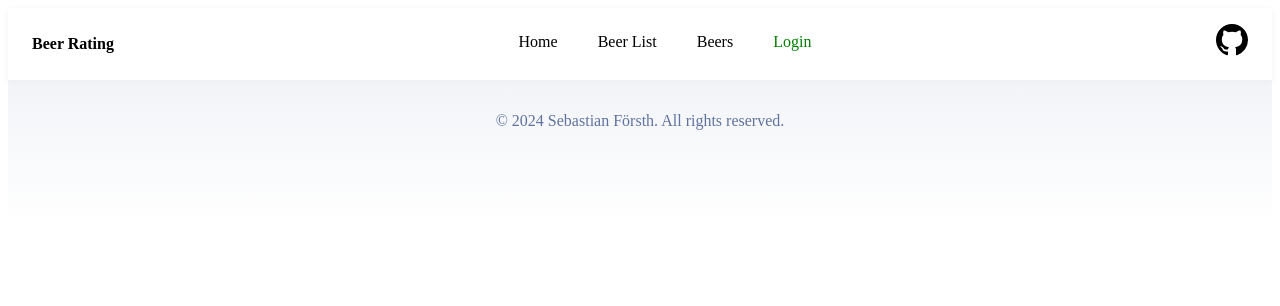
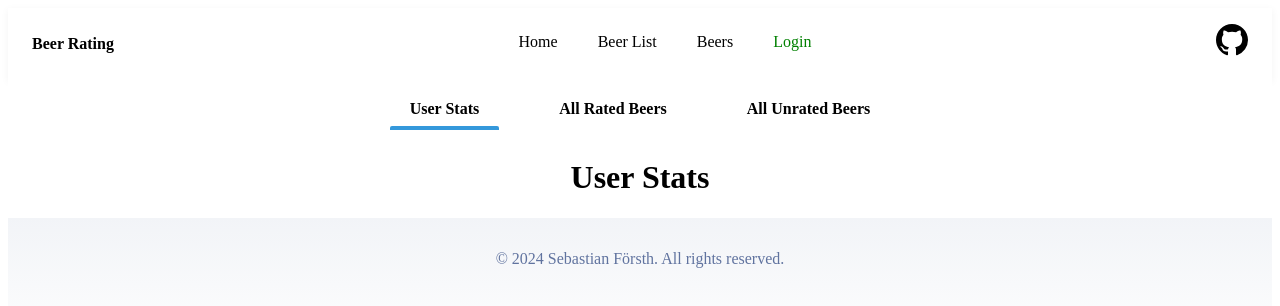
Before and after one commit to romaswe/beerrating, a Vue app in the folder beer-rating-client-vue/: page /profile in a window 1280 px wide. Shown: the top 306 px of the page. Built offline with nearby package versions, Linux system fonts and the light colour scheme.

Commit message:
WIP: Start of profile page

```diff
--- a/beer-rating-client-vue/src/components/Navbar.vue
+++ b/beer-rating-client-vue/src/components/Navbar.vue
@@ -16,6 +16,7 @@
           <RouterLink class="nav-link" to="/beers">Beers</RouterLink>
           <!-- Show more links if the user is logged in -->
           <template v-if="isLoggedIn">
+            <RouterLink class="nav-link" to="/profile">Profile</RouterLink>
             <!-- Example: Show Admin only if the role is 'admin' -->
             <RouterLink class="nav-link" v-if="userRole === 'admin'" to="/admin">Admin</RouterLink>
             <!-- Add more links based on the user role here -->
--- /dev/null
+++ b/beer-rating-client-vue/src/components/UserNotRatedBeersComponent.vue
@@ -0,0 +1,12 @@
+<template>
+  <h1>User Not Rated beers</h1>
+</template>
+
+<script lang="ts">
+import { defineComponent } from 'vue'
+
+export default defineComponent({
+  name: 'UserNotRatedBeersComponent'
+})
+</script>
+<style scoped></style>
--- /dev/null
+++ b/beer-rating-client-vue/src/components/UserRatedBeersComponent.vue
@@ -0,0 +1,12 @@
+<template>
+  <h1>User Rated beers</h1>
+</template>
+
+<script lang="ts">
+import { defineComponent } from 'vue'
+
+export default defineComponent({
+  name: 'UserRatedBeersComponent'
+})
+</script>
+<style scoped></style>
--- /dev/null
+++ b/beer-rating-client-vue/src/components/UserStatsComponent.vue
@@ -0,0 +1,12 @@
+<template>
+  <h1>User Stats</h1>
+</template>
+
+<script lang="ts">
+import { defineComponent } from 'vue'
+
+export default defineComponent({
+  name: 'UserStatsComponent'
+})
+</script>
+<style scoped></style>
--- a/beer-rating-client-vue/src/router/index.ts
+++ b/beer-rating-client-vue/src/router/index.ts
@@ -2,6 +2,7 @@ import { createRouter, createWebHistory } from 'vue-router'
 import HomeView from '@/views/HomeView.vue'
 import BeerView from '@/views/BeerView.vue'
 import LoginView from '@/views/LoginView.vue' // Import LoginView
+import ProfileView from '@/views/ProfileView.vue'
 
 const router = createRouter({
   history: createWebHistory(import.meta.env.BASE_URL),
@@ -27,6 +28,11 @@ const router = createRouter({
       component: BeerView
     },
     {
+      path: '/profile',
+      name: 'profile',
+      component: ProfileView
+    },
+    {
       path: '/login',
       name: 'login',
       component: LoginView // Add Login route
--- /dev/null
+++ b/beer-rating-client-vue/src/views/ProfileView.vue
@@ -0,0 +1,109 @@
+<template>
+  <!-- Navigation Bar -->
+  <nav class="navbar">
+    <ul class="nav-list">
+      <li :class="{ active: activeTab === 'stats' }" @click="setActiveTab('stats')">
+        <a href="#">User Stats</a>
+      </li>
+      <li :class="{ active: activeTab === 'rated' }" @click="setActiveTab('rated')">
+        <a href="#">All Rated Beers</a>
+      </li>
+      <li :class="{ active: activeTab === 'unrated' }" @click="setActiveTab('unrated')">
+        <a href="#">All Unrated Beers</a>
+      </li>
+    </ul>
+  </nav>
+
+  <!-- Content based on the active tab -->
+  <div class="profile-content">
+    <UserStatsComponent v-if="activeTab === 'stats'" />
+    <UserRatedBeersComponent v-if="activeTab === 'rated'" />
+    <UserNotRatedBeersComponent v-if="activeTab === 'unrated'" />
+  </div>
+</template>
+
+<script lang="ts">
+import UserNotRatedBeersComponent from '@/components/UserNotRatedBeersComponent.vue'
+import UserRatedBeersComponent from '@/components/UserRatedBeersComponent.vue'
+import UserStatsComponent from '@/components/UserStatsComponent.vue'
+import { defineComponent, ref } from 'vue'
+
+export default defineComponent({
+  name: 'ProfileView',
+  components: {
+    UserStatsComponent,
+    UserRatedBeersComponent,
+    UserNotRatedBeersComponent
+  },
+  setup() {
+    // Managing the active tab state
+    const activeTab = ref('stats')
+
+    const setActiveTab = (tab: string) => {
+      activeTab.value = tab
+    }
+
+    return {
+      activeTab,
+      setActiveTab
+    }
+  }
+})
+</script>
+
+<style scoped>
+/* Navbar styling */
+.navbar {
+  background-color: white;
+  padding: 10px 0;
+  margin-bottom: 20px;
+}
+
+.nav-list {
+  list-style-type: none;
+  display: flex;
+  justify-content: center;
+  padding: 0;
+  margin: 0;
+}
+
+.nav-list li {
+  margin: 0 20px;
+  position: relative;
+}
+
+.nav-list li a {
+  text-decoration: none;
+  color: black;
+  font-weight: bold;
+  padding: 10px 20px;
+  display: block;
+  transition: color 0.3s ease;
+}
+
+.nav-list li.active a {
+  color: black; /* Keep text color consistent */
+}
+
+.nav-list li a:hover {
+  color: #3498db; /* Hover effect for text */
+}
+
+/* Active tab indicator (colored bar under the active tab) */
+.nav-list li.active::after {
+  content: '';
+  position: absolute;
+  bottom: -2px;
+  left: 0;
+  right: 0;
+  height: 4px;
+  background-color: #3498db; /* Color of the indicator bar */
+  border-radius: 2px 2px 0 0;
+}
+
+/* Content section */
+.profile-content {
+  margin-top: 20px;
+  text-align: center;
+}
+</style>
```
Also changed, not shown: 1 other file (tests, documents, lock files or other folders).
